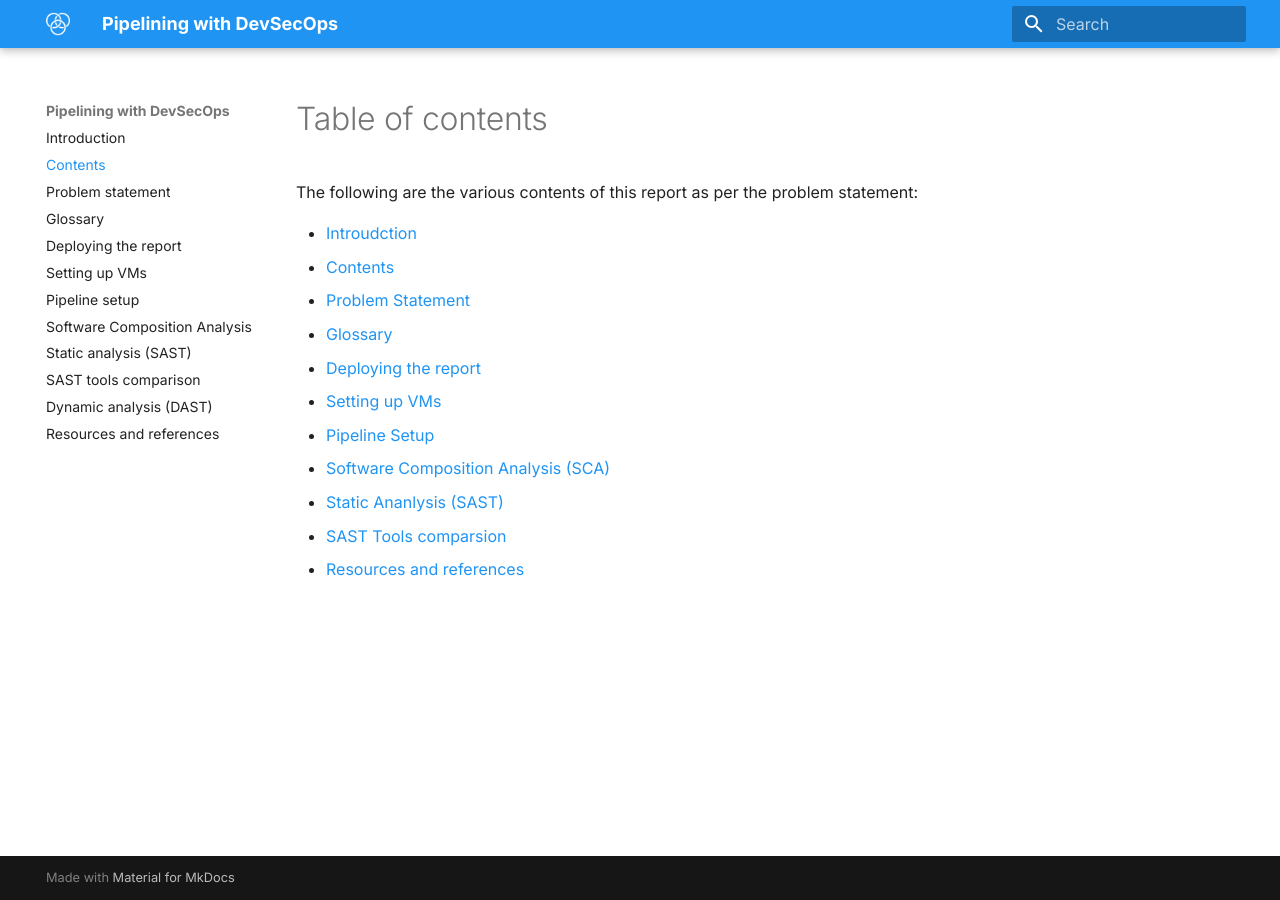
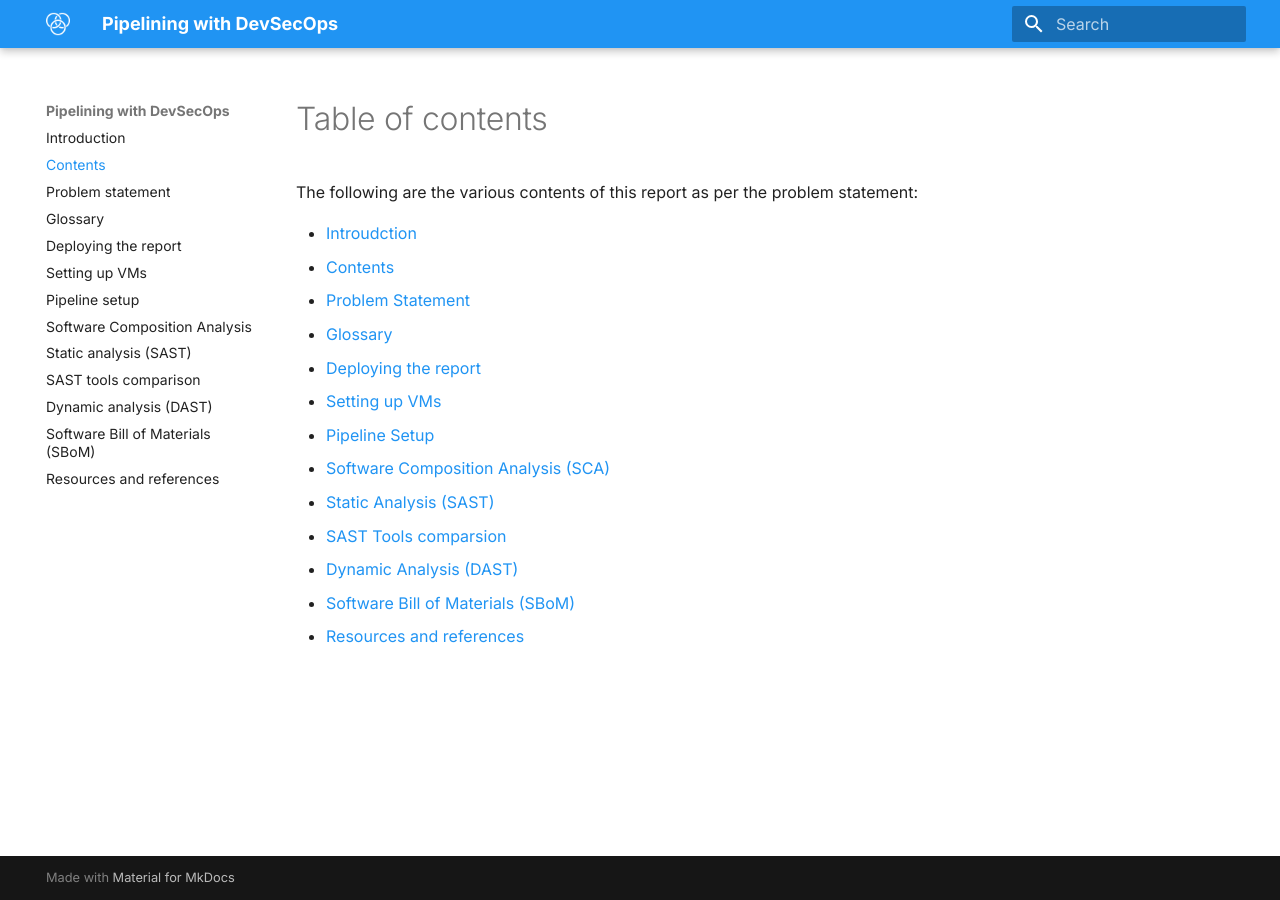
Before and after one commit to nxious/devsecops-pipeline, an MkDocs documentation site: the page built from docs/contents.md, in a window 1280 px wide. Built offline with MkDocs 1.6.1 and Material for MkDocs 9.7.7, drawn with Linux system fonts in a browser that asks for light colours.

Commit message:
Documentation updates

```diff
--- a/docs/contents.md
+++ b/docs/contents.md
@@ -10,6 +10,8 @@ The following are the various contents of this report as per the problem stateme
 - [Setting up VMs](../setting-up-vms)
 - [Pipeline Setup](../pipeline-setup)
 - [Software Composition Analysis (SCA)](../software-composition-analysis)
-- [Static Ananlysis (SAST)](../static-analysis)
+- [Static Analysis (SAST)](../static-analysis)
 - [SAST Tools comparsion](../sast-tools-comparison)
+- [Dynamic Analysis (DAST)](../dynamic-analysis)
+- [Software Bill of Materials (SBoM)](../software-bill-of-materials)
 - [Resources and references](../resources-and-references)
--- a/mkdocs.yml
+++ b/mkdocs.yml
@@ -15,6 +15,7 @@ nav:
 - Static analysis (SAST): 'static-analysis.md'
 - SAST tools comparison: 'sast-tools-comparison.md'
 - Dynamic analysis (DAST): 'dynamic-analysis.md'
+- Software Bill of Materials (SBoM): 'software-bill-of-materials.md'
 - Resources and references: 'resources-and-references.md'
 
 theme:
```
Also changed, not shown: docs/deploying-the-report.md (+1 -1 lines), docs/pipeline-setup.md (+1 -1 lines), docs/problem-statement.md (+1 -0 lines), docs/sast-tools-comparison.md (+1 -1 lines), docs/software-bill-of-materials.md (added, +55 -0 lines).
